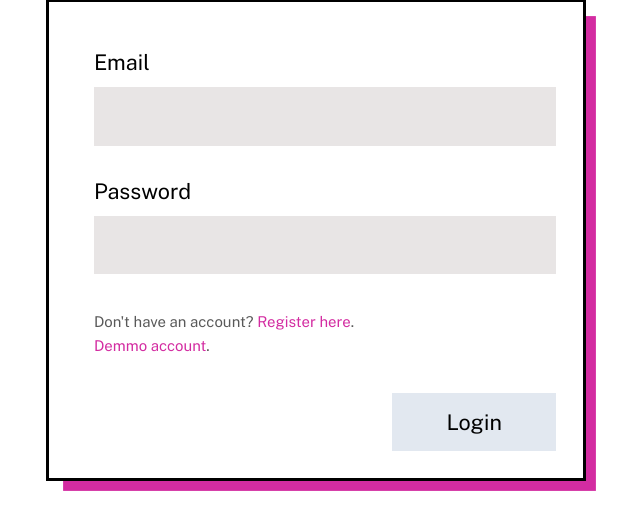
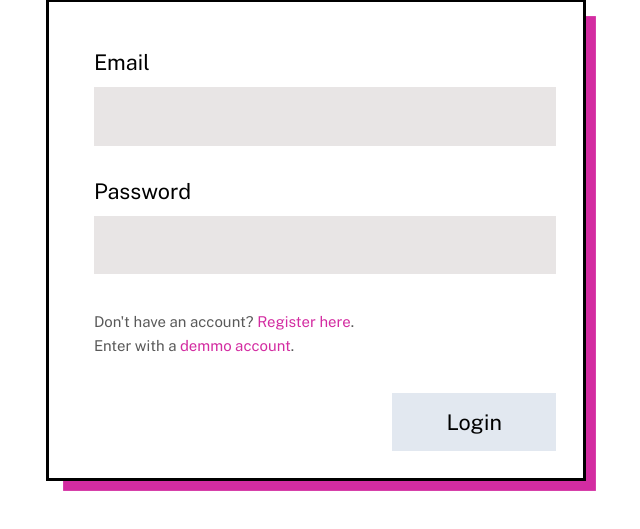
Before and after one commit to IngoQs7/playlist-project, a Flask app: page /login in a window 1280 px wide. Shown: the part 166-695 px from the top of the page, without its empty margins (324-964 px from the left). Run offline with Flask 3, Linux system fonts and the light colour scheme; some libraries are stand-ins or nearby versions.

Commit message:
Adding demo account

```diff
--- a/api/app.py
+++ b/api/app.py
@@ -117,9 +117,9 @@ def login():
     if session.get("email"):
         return redirect(url_for(".index"))
 
-    if request.args.get('d') == 'demo':
-        form.email = "test@example.com"
-        form.password = "test"
+    # if request.args.get('d') == 'demo':
+    #     form.email = "test@example.com"
+    #     form.password = "test"
 
     form = LoginForm()
     if form.validate_on_submit():
--- a/api/templates/login.html
+++ b/api/templates/login.html
@@ -26,7 +26,7 @@
                 Don't have an account? <a href="{{ url_for('register') }}" class="form__link">Register here</a>.
             </span>
             <div class="form__small">
-                <a href="{{ url_for('login', d='demo') }}" class="form__link">Demmo account</a>.
+                Enter with a <a href="{{ url_for('login', d='demo') }}" class="form__link">demmo account</a>.
             </div>
 
             <div>
```
